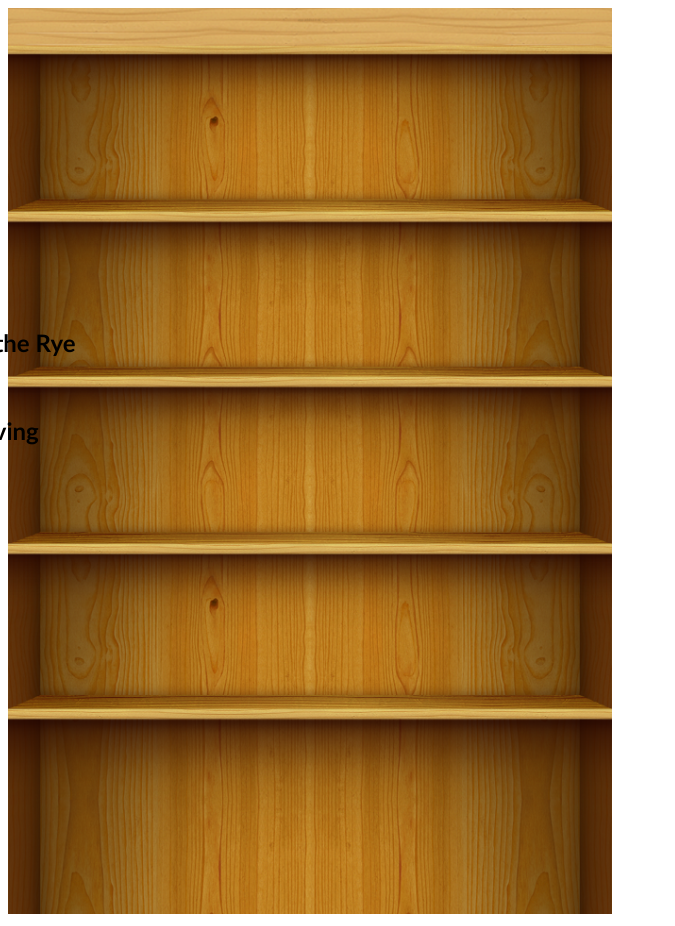
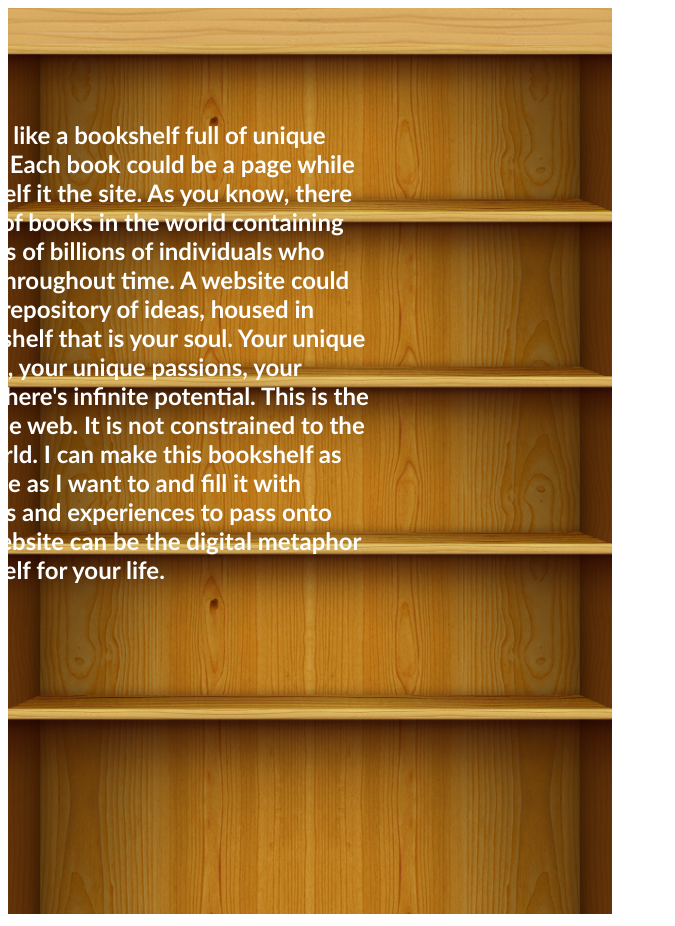
Before and after one commit to nimyeg/interactivemedia, a plain HTML site: page reading/index.html in a window 1280 px wide. Shown: the whole page, without its empty margins (0-675 px from the left). Drawn offline with Linux system fonts and the light colour scheme.

Commit message:
updated reading

```diff
--- a/reading/index.html
+++ b/reading/index.html
@@ -14,11 +14,14 @@
         <img src="bookshelf.png">
     </div>
     <div class="text">
-        <h2> Dune </h2>
+        <h2> A website is like a bookshelf full of unique personality.
+            Each book could be a page while the shelf itself it the site.
+        As you know, there are billions of books in the world containing the thoughts of billions of individuals who were alive throughout time.
+    A website could be a digital repository of ideas, housed in books on a shelf that is your soul. Your unique experiences, your unique passions, your creativity.
+There's infinite potential. This is the beauty of the web. It is not constrained to the physical world. I can make this bookshelf as small or large as I want to and fill it with infinite ideas and experiences to pass onto others.
+A website can be the digital metaphor of a bookshelf for your life. </h2>
         <br>
-        <h2> Catcher in the Rye</h2>
-        <br>
-        <h2> Howl's Moving Castle </h2>
+
 
     </div>
 
--- a/reading/style.css
+++ b/reading/style.css
@@ -1,10 +1,10 @@
 .text{
   font-family: 'Gill Sans', 'Gill Sans MT', Calibri, 'Trebuchet MS', sans-serif;
-  color:black;
+  color:white;
   position: absolute;
-  top: 220px;
-  right: 1200px;
-  width: 200px;
+  top: 100px;
+  right: 900px;
+  width: 500px;
   height: 100px;
   border-radius: 50px;
 }
```
